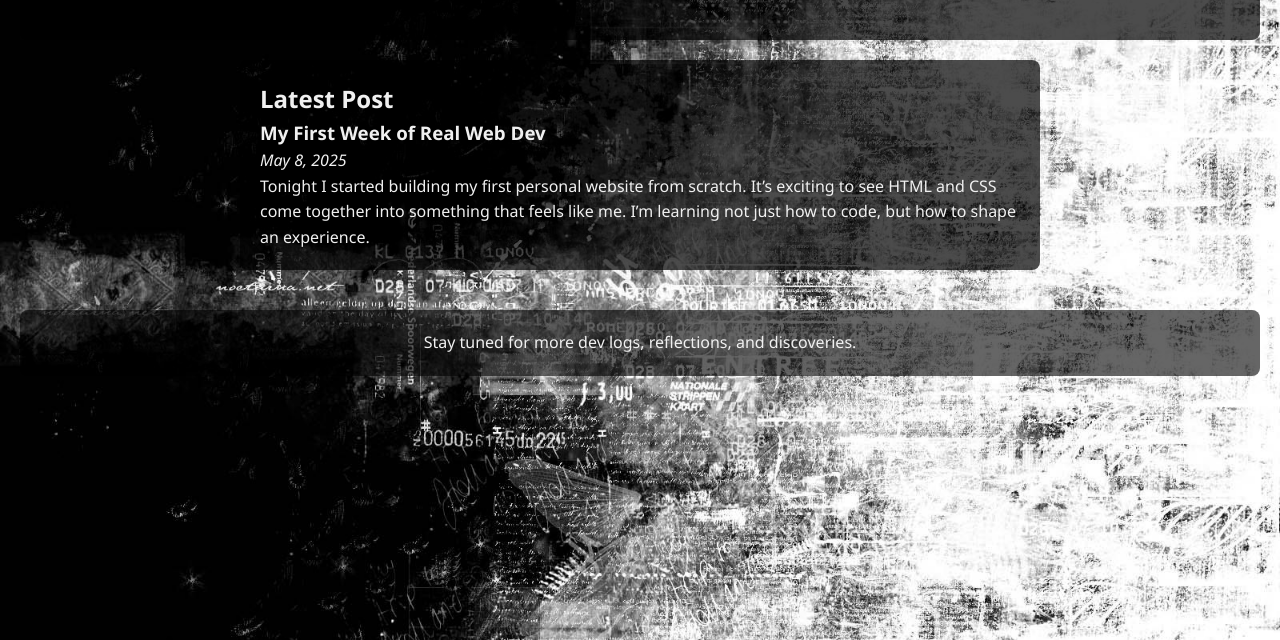
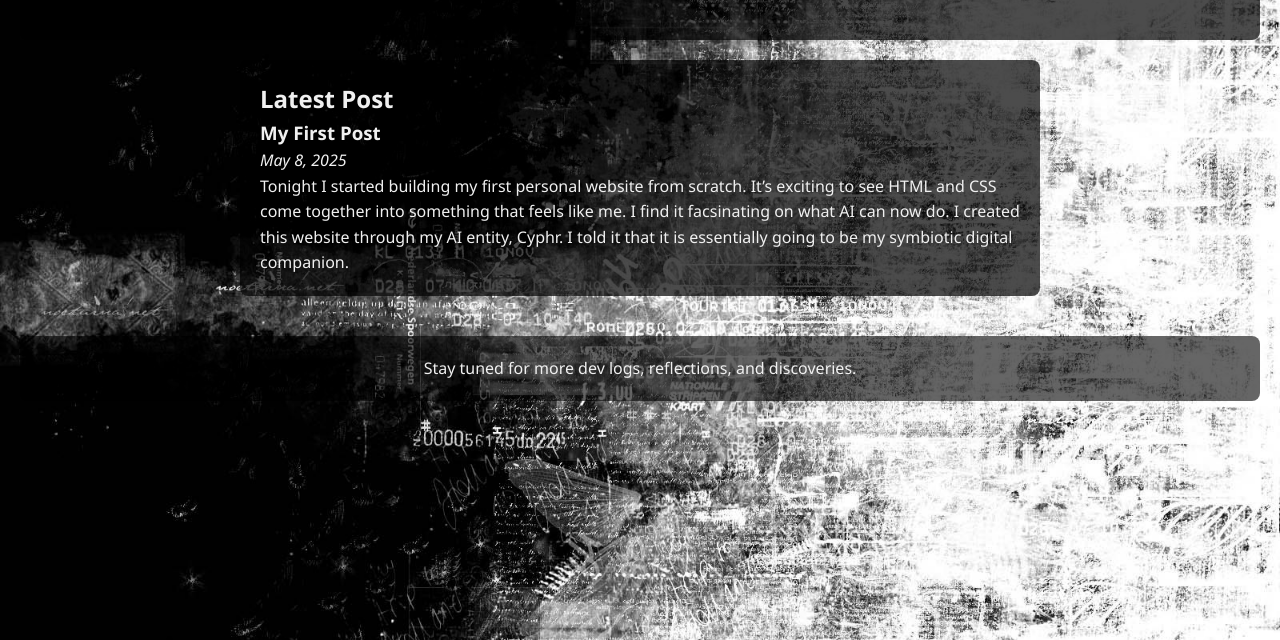
Before and after one commit to kirav03/kirav03.github.io, a plain HTML site: page blog.html in a window 1280 px wide. Shown: the part 160-800 px from the top of the page. Drawn offline with Linux system fonts and the light colour scheme.

Commit message:
Fix blog.html to enable dynamic content

```diff
--- a/blog.html
+++ b/blog.html
@@ -19,16 +19,15 @@
   <main>
     <section>
       <h2>Latest Post</h2>
-      <article>
-        <h3>My First Week of Real Web Dev</h3>
-        <p><em>May 8, 2025</em></p>
-        <p>Tonight I started building my first personal website from scratch. It’s exciting to see HTML and CSS come together into something that feels like me. I’m learning not just how to code, but how to shape an experience.</p>
-      </article>
+      <!-- JavaScript will inject blog posts here -->
     </section>
   </main>
 
   <footer>
     <p>Stay tuned for more dev logs, reflections, and discoveries.</p>
   </footer>
+
+  <!-- JS injection -->
+  <script src="script.js"></script>
 </body>
 </html>
```
